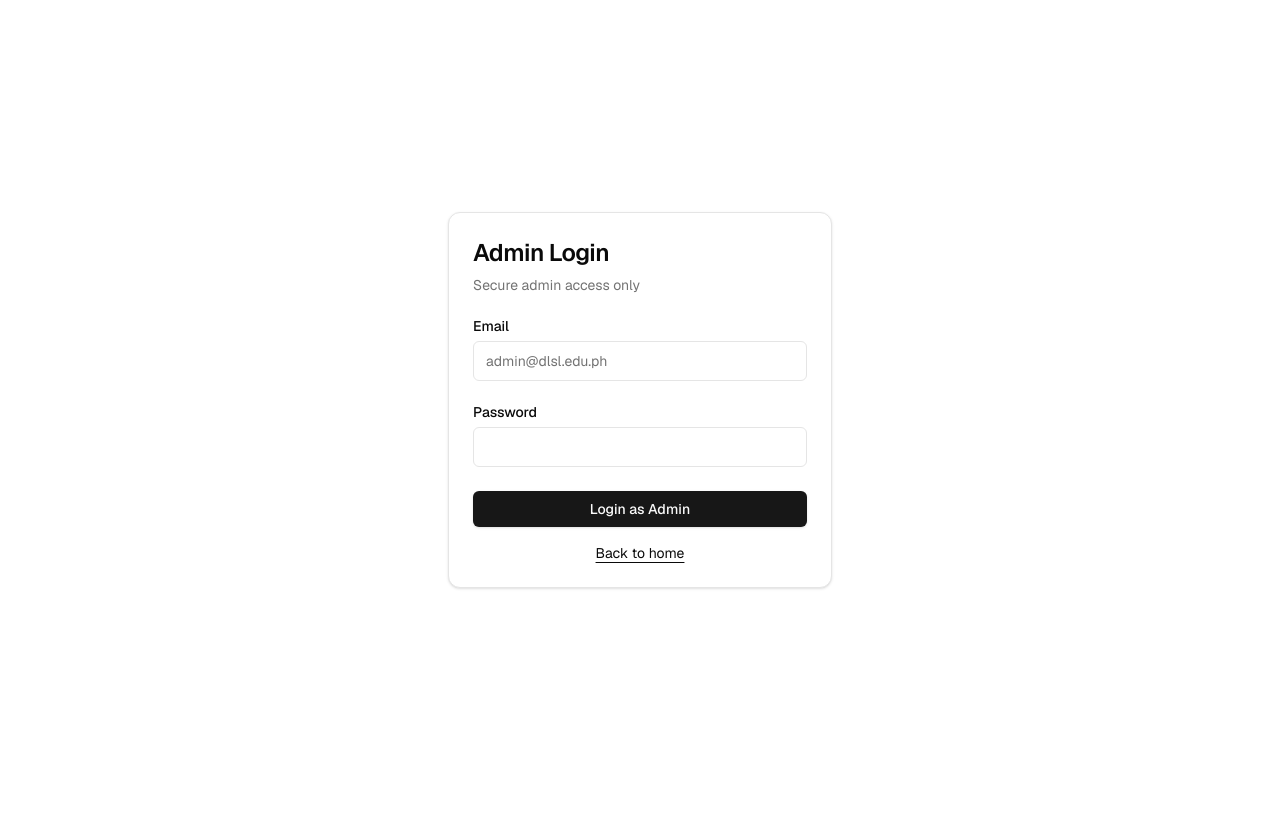
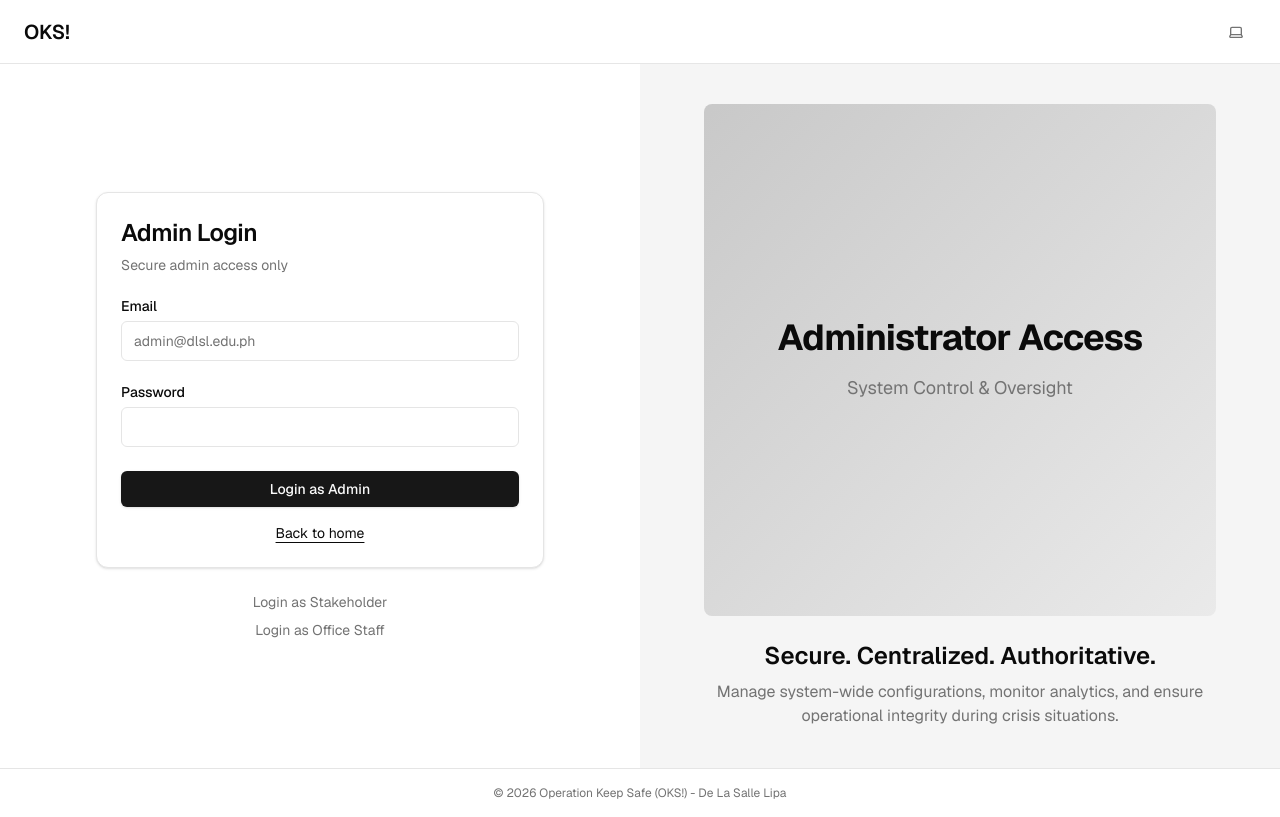
Before and after one commit to luisantonioj/oks, a Next.js app: page /login-admin in a window 1280 px wide. Built offline with nearby package versions, Linux system fonts and the light colour scheme; no server answers.

Commit message:
feat(admin): copy the basic layout to admin login

```diff
--- a/app/(auth)/login-admin/page.tsx
+++ b/app/(auth)/login-admin/page.tsx
@@ -1,12 +1,90 @@
 // app/(auth)/login-admin/page.tsx
 import { AdminLoginForm } from "@/components/admin-login-form";
+import { ThemeSwitcher } from "@/components/theme-switcher";
+import { hasEnvVars } from "@/lib/utils";
+import { EnvVarWarning } from "@/components/env-var-warning";
+import Link from "next/link";
+import { Suspense } from "react";
 
 export default function AdminLoginPage() {
   return (
-    <div className="flex min-h-svh w-full items-center justify-center p-6 md:p-10">
-      <div className="w-full max-w-sm">
-        <AdminLoginForm />
+    <main className="min-h-screen flex flex-col">
+      {/* Header */}
+      <nav className="w-full border-b border-b-foreground/10 h-16 flex items-center px-6">
+        <div className="w-full max-w-7xl mx-auto flex justify-between items-center">
+          <div className="flex gap-2 items-center font-semibold text-xl">
+            <span>OKS!</span>
+          </div>
+          <ThemeSwitcher />
+        </div>
+      </nav>
+
+      {/* Main Content */}
+      <div className="flex-1 flex flex-col lg:flex-row">
+        {/* Left - Admin Login */}
+        <div className="w-full lg:w-1/2 flex items-center justify-center p-6 md:p-10">
+          <div className="w-full max-w-md">
+            {!hasEnvVars ? (
+              <EnvVarWarning />
+            ) : (
+              <Suspense>
+                <div className="space-y-6">
+                  <AdminLoginForm />
+
+                  {/* Navigation Links */}
+                  <div className="flex flex-col gap-2 text-center text-sm">
+                    <Link
+                      href="/"
+                      className="text-muted-foreground hover:text-foreground transition-colors"
+                    >
+                      Login as Stakeholder
+                    </Link>
+                    <Link
+                      href="/login-office"
+                      className="text-muted-foreground hover:text-foreground transition-colors"
+                    >
+                      Login as Office Staff
+                    </Link>
+                  </div>
+                </div>
+              </Suspense>
+            )}
+          </div>
+        </div>
+
+        {/* Right - Branding */}
+        <div className="hidden lg:flex w-full lg:w-1/2 bg-muted items-center justify-center p-10">
+          <div className="max-w-lg text-center space-y-6">
+            <div className="relative w-full aspect-square rounded-lg overflow-hidden bg-gradient-to-br from-primary/20 to-primary/5 flex items-center justify-center">
+              <div className="text-center space-y-4 p-8">
+                <h1 className="text-4xl font-bold tracking-tight">
+                  Administrator Access
+                </h1>
+                <p className="text-lg text-muted-foreground">
+                  System Control & Oversight
+                </p>
+              </div>
+            </div>
+
+            <div className="space-y-2">
+              <h2 className="text-2xl font-semibold">
+                Secure. Centralized. Authoritative.
+              </h2>
+              <p className="text-muted-foreground">
+                Manage system-wide configurations, monitor analytics, and
+                ensure operational integrity during crisis situations.
+              </p>
+            </div>
+          </div>
+        </div>
       </div>
-    </div>
+
+      {/* Footer */}
+      <footer className="w-full border-t py-4 px-6">
+        <div className="w-full max-w-7xl mx-auto text-center text-xs text-muted-foreground">
+          <p>© 2026 Operation Keep Safe (OKS!) - De La Salle Lipa</p>
+        </div>
+      </footer>
+    </main>
   );
 }
```
